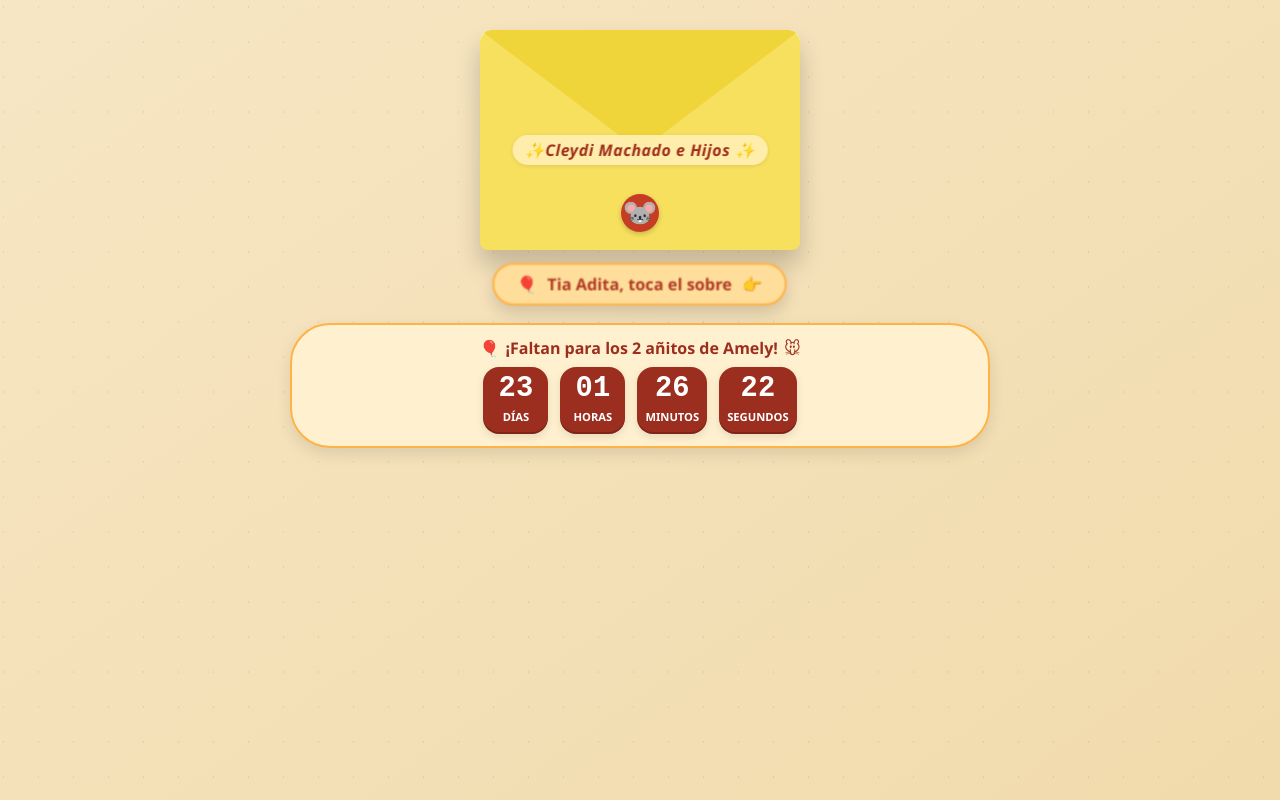
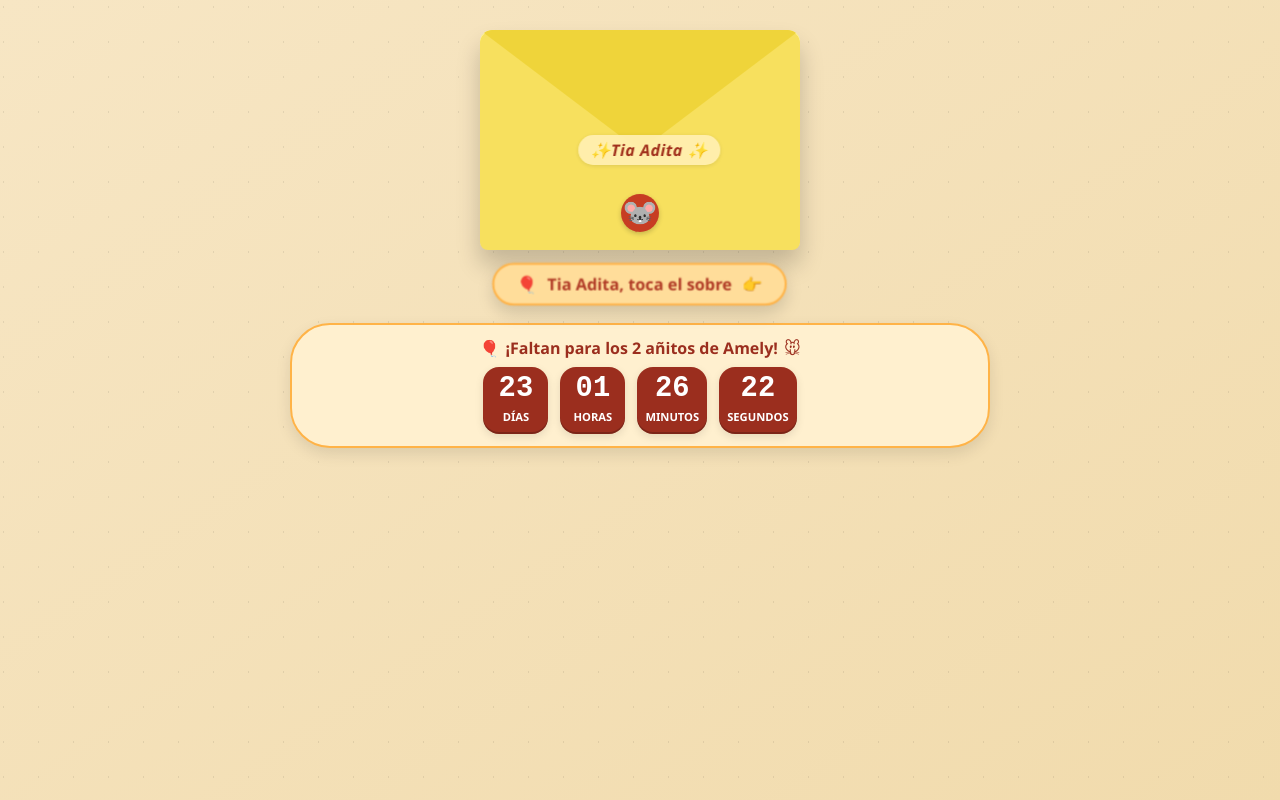
Before and after one commit to martinezFF/Tia-Adita, a plain HTML site: page index.html in a window 1280 px wide. Shown: the top 800 px of the page. Drawn offline with Linux system fonts and the light colour scheme.

Commit message:
Update invitation label in index.html

```diff
--- a/index.html
+++ b/index.html
@@ -480,7 +480,7 @@
         <div class="envelope">
             <div class="flap" id="flap"></div>
             <div class="seal">🐭</div>
-            <div class="invitation-label">✨Cleydi Machado e Hijos ✨</div>
+            <div class="invitation-label">✨Tia Adita ✨</div>
         </div>
     </div>
 
```
